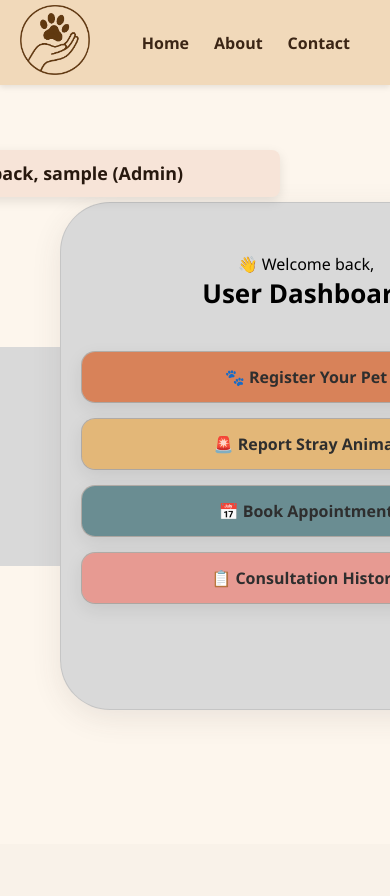
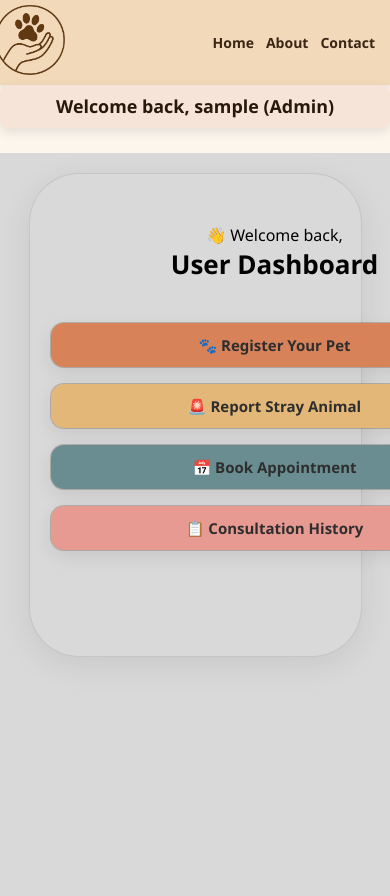
Before and after one commit to riya-24jagtap/AniCare---deploy, a Flask app: template templates/user_dashboard.html in a window 390 px wide; the page is wider, and only the part inside the window is pictured. Before the commit the page ends 710 px from the top of that part, so only its background shows below. Run offline with Flask 3, Linux system fonts and the light colour scheme; the template is opened without the code that fills it: most values are stand-ins (such as "Sample title", 1, 10 or a date in 2020); parts of the project's set-up code (start-up, migrations or seed data) failed here and were passed over.

Commit message:
Fixed user dashboard css

```diff
--- a/static/css/user_dashboard.css
+++ b/static/css/user_dashboard.css
@@ -217,3 +217,60 @@ h1 {
     font-size: 14px;
   }
 }
+/* ----------- TABLETS (max-width: 992px) ----------- */
+@media (max-width: 992px) {
+
+  .content {
+    flex-direction: column;
+    justify-content: flex-start;
+    align-items: center;
+    padding: 30px 20px;
+    background-size: cover; /* prevent awkward cutoff */
+  }
+
+  .profile-box {
+    position: relative;
+    top: unset;
+    right: unset;
+    margin: 0 auto 25px auto; /* center above dashboard */
+    width: auto;
+    max-width: 500px;
+    text-align: center;
+  }
+
+  .dashboard-container {
+    width: 90%;
+    max-width: 520px;
+  }
+}
+
+/* ----------- MOBILE (max-width: 600px) ----------- */
+@media (max-width: 600px) {
+
+  header {
+    padding: 8px 15px;
+  }
+
+  nav a {
+    margin-left: 12px;
+    font-size: 14px;
+  }
+
+  .content {
+    padding: 20px 10px;
+  }
+
+  .profile-box {
+    font-size: 15px;
+    padding: 10px 12px;
+  }
+
+  h1 {
+    font-size: 26px;
+  }
+
+  .action-btn {
+    font-size: 15px;
+    padding: 12px;
+  }
+}
```
